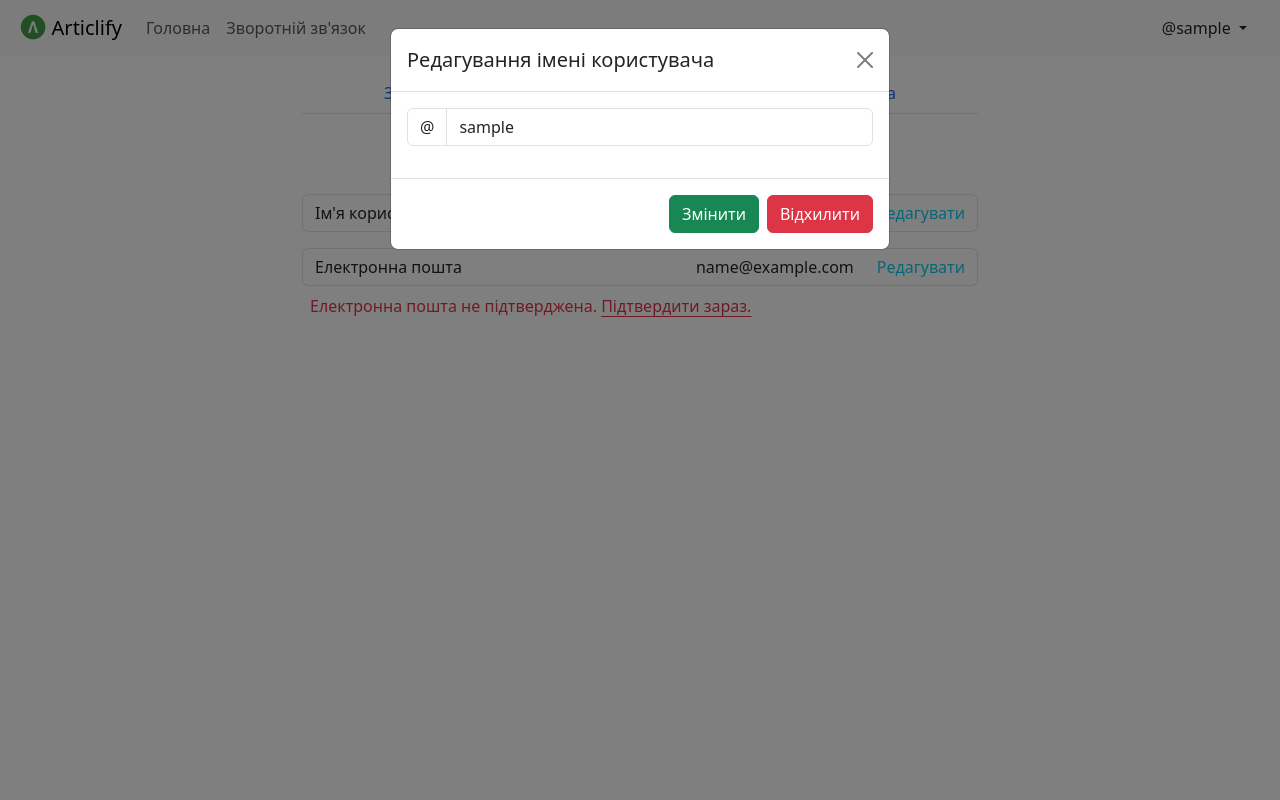
After one commit to vitaliypopel/Articlify, a Flask app: page /settings/account in a window 1280 px wide, after a click on "Редагувати". The commit adds this page. Run offline with Flask 3, Linux system fonts and the light colour scheme; the visitor is signed in with stand-in values (Sample User, id 1); some libraries are stand-ins or nearby versions.

Commit message:
Day 8
Settings design and Code refactor

```diff
--- a/project/auth/models.py
+++ b/project/auth/models.py
@@ -8,7 +8,7 @@ class User(db.Model, UserMixin):
     username = db.Column(db.String(20), nullable=False, unique=True)
     password = db.Column(db.String(80), nullable=False)
     email = db.Column(db.String(100), nullable=False, unique=True)
-    about = db.Column(db.String(1000), nullable=False, default='')
+    bio = db.Column(db.String(1000), nullable=False, default='')
     profile_picture_path = db.Column(db.String(100), nullable=False, default='images/user_pictures/default_pfp.svg')
     public_profile = db.Column(db.Boolean, nullable=False, default=True)
     email_status = db.Column(db.Boolean, nullable=False, default=False)
@@ -26,7 +26,7 @@ class User(db.Model, UserMixin):
                f'   username:               {self.username}\n' \
                f'   password:               {self.password}\n' \
                f'   email:                  {self.email}\n' \
-               f'   about:                  {self.about}\n' \
+               f'   bio:                    {self.bio}\n' \
                f'   profile_picture_path:   {self.profile_picture_path}\n' \
                f'   public_profile:         {self.public_profile}\n' \
                f'   email_status:           {self.email_status}\n' \
@@ -35,7 +35,7 @@ class User(db.Model, UserMixin):
 
 
 class EmailConfirmation(db.Model):
-    __tablename__: str = 'emails_confirmation'
+    __tablename__: str = 'email_confirmations'
 
     id = db.Column(db.Integer, primary_key=True)
     token = db.Column(db.String(100), nullable=False, unique=True)
--- a/project/main/views.py
+++ b/project/main/views.py
@@ -114,3 +114,22 @@ def profile_about(username: str):
         return redirect(url_for('views.home'))
 
     return render_template('main/profile_about.html', user=user)
+
+
+@views.route('/settings')
+@views.route('/settings/general')
+@login_required
+def settings():
+    return render_template('main/settings.html')
+
+
+@views.route('/settings/account')
+@login_required
+def account_settings():
+    return render_template('main/account_settings.html')
+
+
+@views.route('/settings/security')
+@login_required
+def security_settings():
+    return render_template('main/security_settings.html')
--- a/project/templates/auth/confirm_email.html
+++ b/project/templates/auth/confirm_email.html
@@ -1,4 +1,4 @@
-{% extends 'layout.html' %}
+{% extends 'layouts/layout.html' %}
 {% from 'bootstrap5/form.html' import render_form %}
 
 {% block title %}
@@ -6,13 +6,13 @@
 {% endblock %}
 
 {% block content %}
-
     <div class="title mt-3 mb-3" align="center">
         <h1>Підтвердження електронної пошти</h1>
     </div>
 
     <div class="form mt-3 mb-3" align="center">
-        <h3>Бажаєте підтвердити пошту?</h3>
+        <h3 class="m-4">Бажаєте підтвердити пошту?</h3>
         {{ render_form(form) }}
     </div>
+
 {% endblock %}
--- a/project/templates/auth/log_in.html
+++ b/project/templates/auth/log_in.html
@@ -1,4 +1,4 @@
-{% extends 'layout.html' %}
+{% extends 'layouts/layout.html' %}
 {% from 'bootstrap5/form.html' import render_form %}
 
 {% block title %}
--- a/project/templates/auth/sign_up.html
+++ b/project/templates/auth/sign_up.html
@@ -1,4 +1,4 @@
-{% extends 'layout.html' %}
+{% extends 'layouts/layout.html' %}
 {% from 'bootstrap5/form.html' import render_form %}
 
 {% block title %}
--- a/project/templates/layout.html
+++ b/project/templates/layouts/layout.html
@@ -19,13 +19,17 @@
 
     <body>
 
-        <nav class="navbar navbar-expand-lg navbar-dark bg-success text-white p-2">
+        <nav class="navbar navbar-expand-lg p-2 bg-body-tertiary">
             <div class="container-xxl container-fluid">
 
                 <a class="navbar-brand" href="{{ url_for('views.home') }}">
                     <img class="d-inline-block align-text-top" style="width: 26.4px; height: auto;" src="{{ url_for('views.favicon') }}"/>
                     <span>Articlify</span>
                 </a>
+
+                <button class="navbar-toggler" type="button" data-bs-toggle="collapse" data-bs-target="#navbarNavAltMarkup" aria-controls="navbarNavAltMarkup" aria-expanded="false" aria-label="Toggle navigation">
+                    <span class="navbar-toggler-icon"></span>
+                </button>
 
                 <div class="collapse navbar-collapse" id="navbarNavAltMarkup">
 
@@ -52,13 +56,21 @@
                         {% if current_user.is_authenticated %}
                             <li class="nav-item">
                                 <div class="dropdown">
-                                    <button class="btn dropdown-toggle text-white" type="button" data-bs-toggle="dropdown" aria-expanded="false">
+                                    <button class="btn dropdown-toggle" type="button" data-bs-toggle="dropdown" aria-expanded="false">
                                         @{{ current_user.username }}
                                     </button>
-                                    <ul class="dropdown-menu dropdown-menu-end">
+                                    <ul class="dropdown-menu dropdown-menu-end mt-2">
                                         <li>
                                             <a class="dropdown-item" href="{{ url_for('views.profile', username=current_user.username) }}">
-                                                @{{ current_user.username }}
+                                                Профіль
+                                            </a>
+                                        </li>
+
+                                       <li><hr class="dropdown-divider"></li>
+
+                                        <li>
+                                            <a class="dropdown-item" href="{{ url_for('views.settings') }}">
+                                                Налаштування
                                             </a>
                                         </li>
 
@@ -87,37 +99,6 @@
                                 </a>
                             </li>
                         {% endif %}
-
-                        <li class="nav-item ms-2">
-                            <div class="dropdown">
-                                <button class="btn dropdown-toggle text-white" type="button" data-bs-toggle="dropdown" aria-expanded="false">
-                                    Тема
-                                </button>
-                                <ul class="dropdown-menu dropdown-menu-end">
-                                    <li>
-                                        <button class="dropdown-item" onclick="setTheme('light')">
-
-                                            <i class="fa-regular fa-sun"></i>
-                                            Світла
-                                        </button>
-                                    </li>
-                                    <li>
-                                        <button class="dropdown-item" onclick="setTheme('dark')">
-
-                                            <i class="fa-regular fa-moon"></i>
-                                            Темна
-                                        </button>
-                                    </li>
-                                    <li>
-                                        <button class="dropdown-item" onclick="setTheme('auto')">
-
-                                            <i class="fa-solid fa-circle-half-stroke"></i>
-                                            Авто
-                                        </button>
-                                    </li>
-                                </ul>
-                            </div>
-                        </li>
 
                     </ul>
 
--- a/project/templates/profile_layout.html
+++ b/project/templates/layouts/profile_layout.html
@@ -1,4 +1,4 @@
-{% extends 'layout.html' %}
+{% extends 'layouts/layout.html' %}
 
 {% block title %}
     {% block profile_title %}
--- /dev/null
+++ b/project/templates/layouts/settings_layout.html
@@ -0,0 +1,37 @@
+{% extends 'layouts/layout.html' %}
+
+{% block title %}
+    {% block settings_title %}
+    {% endblock %}
+{% endblock %}
+
+{% block content %}
+
+    <div class="navigation mt-3 mb-3">
+        <ul class="nav nav-tabs nav-fill">
+            <li class="nav-item">
+                <a class="nav-link {% if request.endpoint == 'views.settings' %}active{% endif %}"
+                   href="{{ url_for('views.settings') }}">
+                    Загальні
+                </a>
+            </li>
+
+            <li class="nav-item">
+                <a class="nav-link {% if request.endpoint == 'views.account_settings' %}active{% endif %}"
+                   href="{{ url_for('views.account_settings') }}">
+                    Акаунт
+                </a>
+            </li>
+
+            <li class="nav-item">
+                <a class="nav-link {% if request.endpoint == 'views.security_settings' %}active{% endif %}"
+                   href="{{ url_for('views.security_settings') }}">
+                    Безпека
+                </a>
+            </li>
+        </ul>
+    </div>
+
+    {% block settings_content %}
+    {% endblock %}
+{% endblock %}
--- /dev/null
+++ b/project/templates/main/account_settings.html
@@ -0,0 +1,125 @@
+{% extends 'layouts/settings_layout.html' %}
+
+{% block settings_title %}
+    Налаштування акаунту
+{% endblock %}
+
+{% block settings_content %}
+    <div class="title mt-3 mb-3" align="center">
+        <h1>Налаштування акаунту</h1>
+    </div>
+
+    <div class="settings mt-3 mb-3">
+
+        <div class="username mt-3 mb-3">
+
+            <div class="input-group w-100">
+
+                <span class="input-group-text border-end-0 bg-transparent flex-grow-1">
+                    Ім'я користувача
+                </span>
+                <span class="input-group-text border-start-0 border-end-0 bg-transparent text-end">
+                    @{{ current_user.username }}
+                </span>
+
+                <button class="btn btn-outline-info border-start-0 border" type="button"
+                        data-bs-toggle="modal" data-bs-target="#changeUsername">
+                    Редагувати
+                </button>
+
+            </div>
+
+            <div class="modal fade" id="changeUsername">
+                <div class="modal-dialog">
+                    <div class="modal-content">
+                        <div class="modal-header">
+                            <h1 class="modal-title fs-5">Редагування імені користувача</h1>
+                            <button type="button" class="btn-close" data-bs-dismiss="modal" aria-label="Close"></button>
+                        </div>
+                        <div class="modal-body">
+
+                            <div class="input-group mb-3">
+                                  <span class="input-group-text bg-transparent">@</span>
+                                  <input type="text" class="form-control" minlength="2" maxlength="20"
+                                         value="{{ current_user.username }}" id="username" name="username">
+                            </div>
+
+                        </div>
+                        <div class="modal-footer">
+                            <button type="button" class="btn btn-success">Змінити</button>
+                            <button type="button" class="btn btn-danger" data-bs-dismiss="modal">Відхилити</button>
+                        </div>
+                    </div>
+                </div>
+            </div>
+
+        </div>
+
+        <div class="email mt-3 mb-3">
+
+            <div class="input-group w-100">
+
+                <span class="input-group-text border-end-0 bg-transparent flex-grow-1">
+                    Електронна пошта
+                </span>
+                <span class="input-group-text border-start-0 border-end-0 bg-transparent text-end">
+                    {{ current_user.email }}
+                </span>
+
+                <button class="btn btn-outline-info border-start-0 border" type="button"
+                        data-bs-toggle="modal" data-bs-target="#changeEmail">
+                    Редагувати
+                </button>
+
+            </div>
+
+            {% if not current_user.email_status %}
+                <div class="email-confirmation">
+                    <p class="text-danger m-2">
+                        Електронна пошта не підтверджена.
+                        <a href="{{ url_for('auth.confirm_email', username=current_user.username) }}"
+                            class="link-danger link-offset-2">Підтвердити зараз.</a>
+                    </p>
+                </div>
+            {% endif %}
+
+            <div class="modal fade" id="changeEmail">
+                <div class="modal-dialog">
+                    <div class="modal-content">
+                        <div class="modal-header">
+                            <h1 class="modal-title fs-5">Зміна електронної пошти</h1>
+                            <button type="button" class="btn-close" data-bs-dismiss="modal" aria-label="Close"></button>
+                        </div>
+                        <div class="modal-body">
+
+                            <div class="input-group mb-3">
+                                  <input type="email" class="form-control" minlength="4" maxlength="100"
+                                         value="{{ current_user.email }}" id="email" name="email">
+                            </div>
+
+                        </div>
+                        <div class="modal-footer">
+                            <button type="button" class="btn btn-success">Змінити</button>
+                            <button type="button" class="btn btn-danger" data-bs-dismiss="modal">Відхилити</button>
+                        </div>
+                    </div>
+                </div>
+            </div>
+
+        </div>
+
+
+        <!--
+        <div class="email mt-3 mb-3">
+
+            <div class="input-group w-100">
+                <span class="input-group-text border-end-0 bg-transparent flex-grow-1">Електронна пошта</span>
+
+                <button class="btn btn-outline-secondary border border-start-0 text-end" type="button">{{ current_user.email }}</button>
+            </div>
+
+        </div>
+        -->
+
+    </div>
+{% endblock %}
--- a/project/templates/main/feedback.html
+++ b/project/templates/main/feedback.html
@@ -1,4 +1,4 @@
-{% extends 'layout.html' %}
+{% extends 'layouts/layout.html' %}
 {% from 'bootstrap5/form.html' import render_form %}
 
 {% block title %}
--- a/project/templates/main/home.html
+++ b/project/templates/main/home.html
@@ -1,4 +1,4 @@
-{% extends 'layout.html' %}
+{% extends 'layouts/layout.html' %}
 
 {% block title %}
     Articlify
--- a/project/templates/main/profile.html
+++ b/project/templates/main/profile.html
@@ -1,4 +1,4 @@
-{% extends 'profile_layout.html' %}
+{% extends 'layouts/profile_layout.html' %}
 
 {% block profile_title %}
     Профіль користувача @{{ user.username }}
--- a/project/templates/main/profile_about.html
+++ b/project/templates/main/profile_about.html
@@ -1,4 +1,4 @@
-{% extends 'profile_layout.html' %}
+{% extends 'layouts/profile_layout.html' %}
 
 {% block profile_title %}
     Про користувача @{{ user.username }}
```
Also changed, not shown: project/templates/auth/log_out.html (+4 -4 lines), project/templates/main/security_settings.html (added, +11 -0 lines), project/templates/main/settings.html (added, +53 -0 lines), project/static/scripts/settings/settings.js (added), 1 other file.
